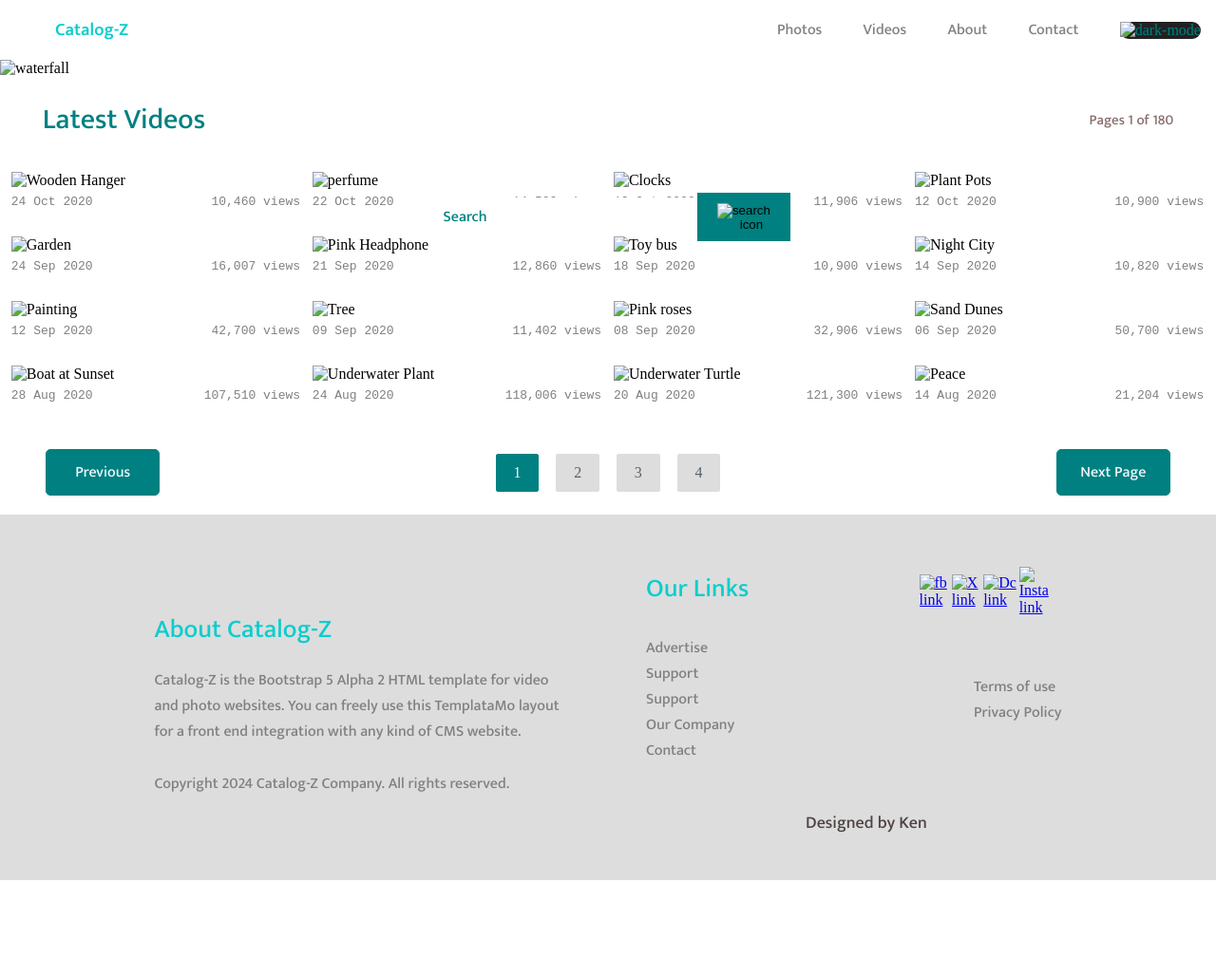
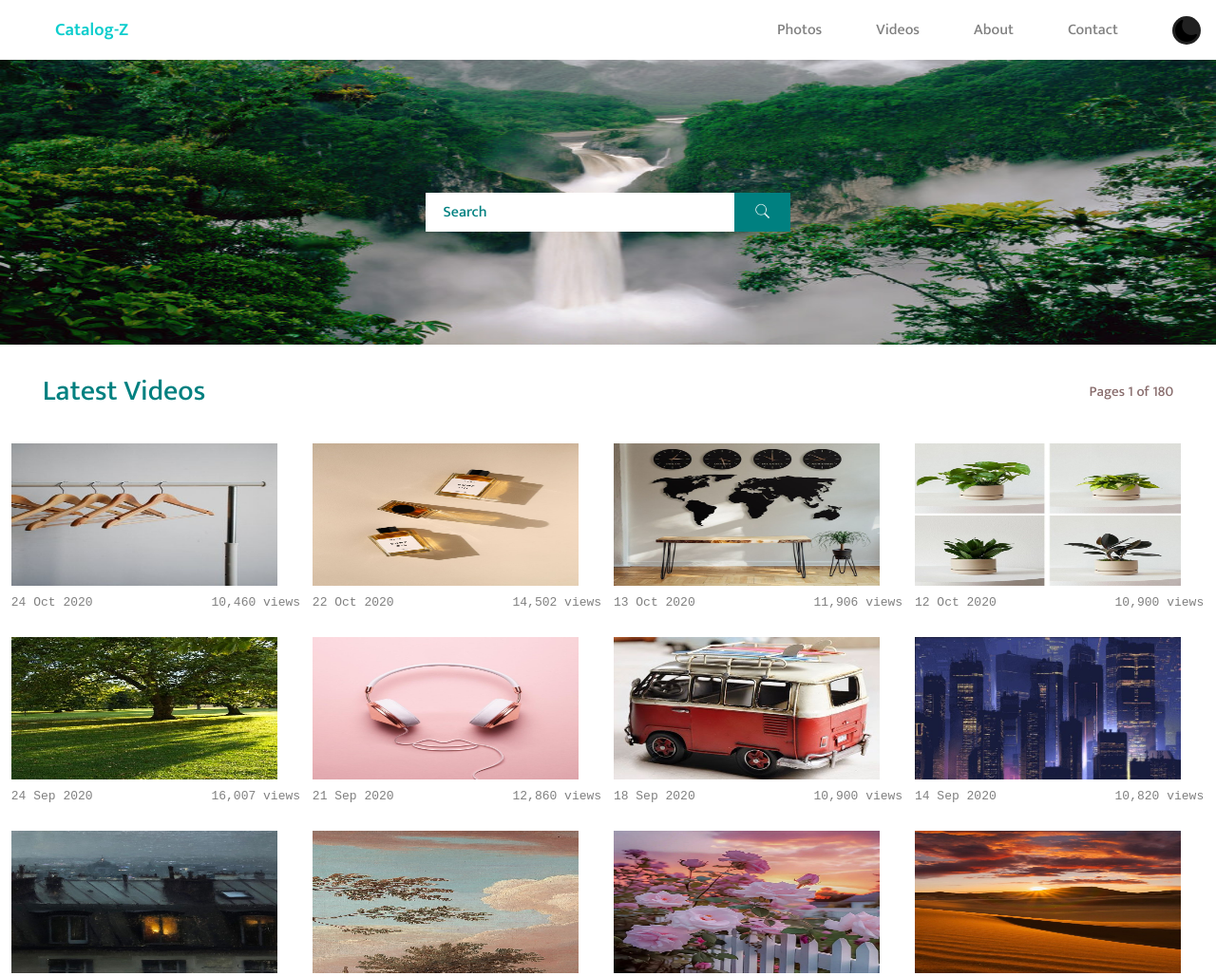
Before and after one commit to Yashx18/Web2, a plain HTML site: page web-practice/Practice/layout 7/index.html in a window 1280 px wide. Shown: the top 1028 px of the page at 95% size. Before the commit the page ends 927 px from the top, so only its background shows below. Drawn offline with Linux system fonts and the light colour scheme.

Commit message:
Update in existing files

```diff
--- a/prsnl-projects/style.css
+++ b/prsnl-projects/style.css
@@ -1,15 +1,20 @@
 *{
     padding: 0;
     margin: 0;
+    box-sizing: content-box;
 }
 
 body{
     color: white;
     background-color: #212121;
+    font-family: sans-serif;
 }
 
 .flex{
     display: flex;
+}
+.flex-direction-column{
+    flex-direction: column;
 }
 .flex-center{
     display: flex;
@@ -30,3 +35,59 @@ body{
 .justify-space-between{
     justify-content: space-between;
 }
+
+.page{
+    width: 100%;
+}
+.navbar{
+    text-decoration: none;
+    list-style: none;
+    justify-content: space-around;
+    width: 100%;
+    background-color: hsl(0, 0%, 22%);
+}
+.nav-btn{
+    font-size: 18px;
+    padding: 10px;
+}
+.nav-btn:nth-child(2):hover{
+    color: hsl(0, 49%, 51%);
+    cursor: pointer;
+    font-size: 17.5px;
+}
+.nav-btn:nth-child(2):hover .options{
+    cursor: pointer;
+    display: flex;
+    flex-direction: column;
+    /* padding: 2px 10px; */
+    align-items: center;
+}
+.options{
+    position: absolute;
+    top: 40px;
+    display: block;
+    border: 1px solid white;
+    display: none;
+}
+.options li{
+    padding: 2px 17px;
+    list-style: none;
+    color: white;
+}
+.options li:hover{
+    background-color: black;
+
+}
+
+#create{
+    background-color: hsl(0, 0%, 31%);
+    font-size: 18px;
+    color: #fff;
+    border: 1px solid grey;
+    padding: 12px 10px;
+    border-radius: 15px;
+    cursor: pointer;
+}
+#create:active{
+    background-color: hsl(0, 0%, 35%);
+}
--- /dev/null
+++ b/prsnl-projects/tempCodeRunnerFile.js
@@ -0,0 +1 @@
+username
--- a/web-practice/Practice/layout 7/index.html
+++ b/web-practice/Practice/layout 7/index.html
@@ -26,15 +26,15 @@
                     <a href="#" class="nav-btns common-font">Videos</a>
                     <a href="#" class="nav-btns common-font">About</a>
                     <a href="#" class="nav-btns common-font">Contact</a>
-                    <span class="dark-mode flex" id="dark-mode" onclick="toggleDarkMode()" title="Dark Mode"><img class="dark-mode-icon" src="/WebDev/Practice/layout 7/icons8-dark-mode-30.png" alt="dark-mode"></span>
+                    <span class="dark-mode flex" id="dark-mode" onclick="toggleDarkMode()" title="Dark Mode"><img class="dark-mode-icon" src="images/icons8-dark-mode-30.png" alt="dark-mode"></span>
                 </div>
             </div>
             <div class="lower flex align-item">
                 <div class="bg-img">
-                    <img src="/WebDev/Practice/layout 7/waterfall-nature-forest-scenery-uhdpaper.com-4K-6.973-wp.thumbnail.jpg" alt="waterfall" width="100%" height="300px"  style="background-size: cover;">
+                    <img src="images/waterfall-nature-forest-scenery-uhdpaper.com-4K-6.973-wp.thumbnail.jpg" alt="waterfall" width="100%" height="300px"  style="background-size: cover;">
                     <div class="search flex align-item">
                         <input type="text" placeholder=" Search">
-                        <button type="submit"><img src="/WebDev/Practice/layout 7/icons8-search-50 (1).png" id="search-icon" height="30px" alt="search icon"></button>
+                        <button type="submit"><img src="images/icons8-search-50 (1).png" id="search-icon" height="30px" alt="search icon"></button>
                     </div>
                 </div>
             </div>
@@ -48,63 +48,63 @@
             </div>
              <div class="content flex align-item">
 
-                <div class="image"><img src="/WebDev/Practice/layout 7/img 1.jpg" alt="Wooden Hanger" width="280px"
+                <div class="image"><img src="images/img 1.jpg" alt="Wooden Hanger" width="280px"
                         height="150px"><br>
                     <pre>24 Oct 2020                10,460 views</pre>
                 </div>
-                <div class="image"><img src="/WebDev/Practice/layout 7/img 2.jpeg" alt="perfume" width="280px"
+                <div class="image"><img src="images/img 2.jpeg" alt="perfume" width="280px"
                         height="150px"> <br>
                     <pre>22 Oct 2020                14,502 views</pre>
                 </div>
-                <div class="image"><img src="/WebDev/Practice/layout 7/img 3 - Copy.jpeg" alt="Clocks" width="280px"
+                <div class="image"><img src="images/img 3 - Copy.jpeg" alt="Clocks" width="280px"
                         height="150px"><br>
                     <pre>13 Oct 2020                11,906 views</pre>
                 </div>
-                <div class="image"><img src="/WebDev/Practice/layout 7/img 4.jpeg" alt="Plant Pots" width="280px"
+                <div class="image"><img src="images/img 4.jpeg" alt="Plant Pots" width="280px"
                         height="150px"><br>
                     <pre>12 Oct 2020                10,900 views</pre>
                 </div>
-                <div class="image"><img src="/WebDev/Practice/layout 7/img 5.jpeg" alt="Garden" width="280px"
+                <div class="image"><img src="images/img 5.jpeg" alt="Garden" width="280px"
                         height="150px"><br>
                     <pre>24 Sep 2020                16,007 views</pre>
                 </div>
-                <div class="image"><img src="/WebDev/Practice/layout 7/img 6.jpeg" alt="Pink Headphone" width="280px"
+                <div class="image"><img src="images/img 6.jpeg" alt="Pink Headphone" width="280px"
                         height="150px"><br>
                     <pre>21 Sep 2020                12,860 views</pre>
                 </div>
-                <div class="image"><img src="/WebDev/Practice/layout 7/img 7.jpeg" alt="Toy bus" width="280px"
+                <div class="image"><img src="images/img 7.jpeg" alt="Toy bus" width="280px"
                         height="150px"><br><pre>18 Sep 2020                10,900 views</pre>
                     </div>
-                <div class="image"><img src="/WebDev/Practice/layout 7/img 8.jpeg" alt="Night City" width="280px"
+                <div class="image"><img src="images/img 8.jpeg" alt="Night City" width="280px"
                         height="150px"><br>
                         <pre>14 Sep 2020                10,820 views</pre>
                     </div>
-                <div class="image"><img src="/WebDev/Practice/layout 7/img 9.jpeg" alt="Painting" width="280px"
+                <div class="image"><img src="images/img 9.jpeg" alt="Painting" width="280px"
                         height="150px"><br><pre>12 Sep 2020                42,700 views</pre>
                     </div>
-                <div class="image"><img src="/WebDev/Practice/layout 7/img 10.jpeg" alt="Tree" width="280px"
+                <div class="image"><img src="images/img 10.jpeg" alt="Tree" width="280px"
                         height="150px"><br><pre>09 Sep 2020                11,402 views</pre>
                     </div>
-                <div class="image"><img src="/WebDev/Practice/layout 7/img 11.jpeg" alt="Pink roses" width="280px"
+                <div class="image"><img src="images/img 11.jpeg" alt="Pink roses" width="280px"
                         height="150px"><br>
                         <pre>08 Sep 2020                32,906 views</pre>
 
                 </div>
-                <div class="image"><img src="/WebDev/Practice/layout 7/img 12.jpeg" alt="Sand Dunes" width="280px"
+                <div class="image"><img src="images/img 12.jpeg" alt="Sand Dunes" width="280px"
                         height="150px"><br>
                         <pre>06 Sep 2020                50,700 views</pre>
                 </div>
-                <div class="image"><img src="/WebDev/Practice/layout 7/img 13.jpeg" alt="Boat at Sunset" width="280px"
+                <div class="image"><img src="images/img 13.jpeg" alt="Boat at Sunset" width="280px"
                         height="150px"><br>
                       <pre>28 Aug 2020               107,510 views</pre>
                 </div>
-                <div class="image"><img src="/WebDev/Practice/layout 7/img 14.jpeg" alt="Underwater Plant" width="280px"
+                <div class="image"><img src="images/img 14.jpeg" alt="Underwater Plant" width="280px"
                         height="150px"><br><pre>24 Aug 2020               118,006 views</pre>
                     </div>
-                <div class="image"><img src="/WebDev/Practice/layout 7/img 15.jpeg" alt="Underwater Turtle"
+                <div class="image"><img src="images/img 15.jpeg" alt="Underwater Turtle"
                         width="280px" height="150px"><br><pre>20 Aug 2020               121,300 views</pre>
                     </div>
-                <div class="image"><img src="/WebDev/Practice/layout 7/img 16.jpeg" alt="Peace" width="280px"
+                <div class="image"><img src="images/img 16.jpeg" alt="Peace" width="280px"
                         height="150px"><br><pre>14 Aug 2020                21,204 views</pre>
                     </div>
             </div>
@@ -140,11 +140,11 @@
                     <div class="social-media-links flex">
                         <div class="our-links"><p id="link" class="common-font">Our Links</p></div>
                 <div class="social-media flex align-item">
-                    <a href="#"><img src="/WebDev/Practice/layout 7/icons8-facebook-30.png" alt="fb link">
+                    <a href="#"><img src="images/icons8-facebook-30.png" alt="fb link">
                     </a>
-                    <a href="#"><img src="/WebDev/Practice/layout 7/icons8-twitterx-30.png" alt="X link"></a>
-                    <a href="#"><img src="/WebDev/Practice/layout 7/icons8-discord-30.png" alt="Dc link"></a>
-                    <a href="#"><img src="/WebDev/Practice/layout 7/icons8-insta-30.png" alt="Insta link"></a>
+                    <a href="#"><img src="images/icons8-twitterx-30.png" alt="X link"></a>
+                    <a href="#"><img src="images/icons8-discord-30.png" alt="Dc link"></a>
+                    <a href="#"><img src="images/icons8-insta-30.png" alt="Insta link"></a>
                 </div>
                     </div>
                     <!-- <br> -->
```
Also changed, not shown: prsnl-projects/index.html (+27 -6 lines), prsnl-projects/script.js (+56 -6 lines).
